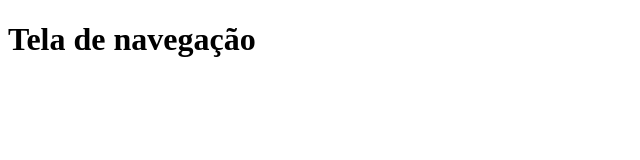
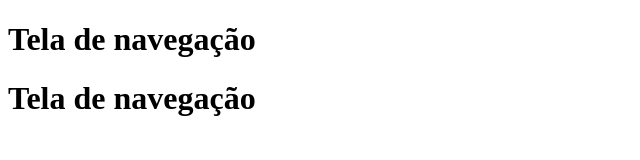
Before and after one commit to Matheus-Juliao/teste-git-branches, a plain HTML site: page tela01.html in a window 1280 px wide. Shown: the whole page, without its empty margins (0-640 px from the left). Drawn offline with Linux system fonts and the light colour scheme.

Commit message:
Alteração

```diff
--- a/tela01.html
+++ b/tela01.html
@@ -8,5 +8,6 @@
 </head>
 <body>
     <h1>Tela de navegação</h1>
+    <h1>Tela de navegação</h1>
 </body>
 </html>
```
